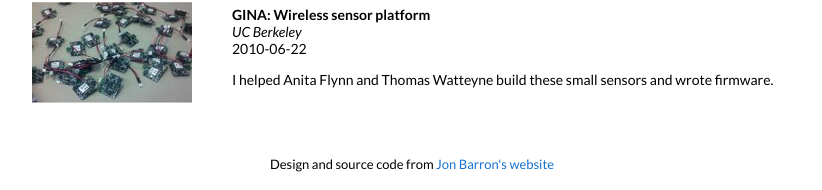
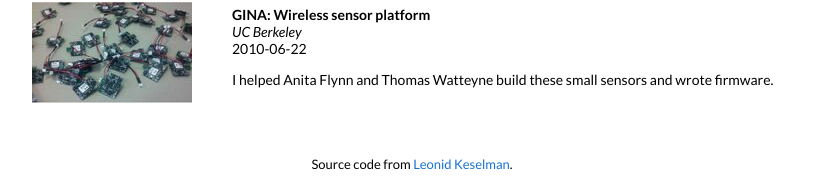
Before and after one commit to Atharva-Rege/atharva-rege.github.io, a Jekyll site: the page built from _posts/2023-08-28-3dgaussians.markdown, in a window 1280 px wide and 900 px high, scrolled down 6445 px. Shown: the part 707-897 px from the top of the window, without its empty margins (228-1050 px from the left). Built offline with Jekyll 4.4.1, drawn with Linux system fonts in a browser that asks for light colours.

Commit message:
Update default.html

```diff
--- a/_layouts/default.html
+++ b/_layouts/default.html
@@ -258,7 +258,7 @@
             <td style="padding:0px">
               <br>
               <p style="text-align:center;font-size:small;">
-                Design and source code from <a style="font-size:small;" href="https://jonbarron.info">Jon Barron's website</a>
+                  Source code from <a style="font-size:small;" href="https://leonidk.com/">Leonid Keselman</a>.
               </p>
             </td>
           </tr>
```
